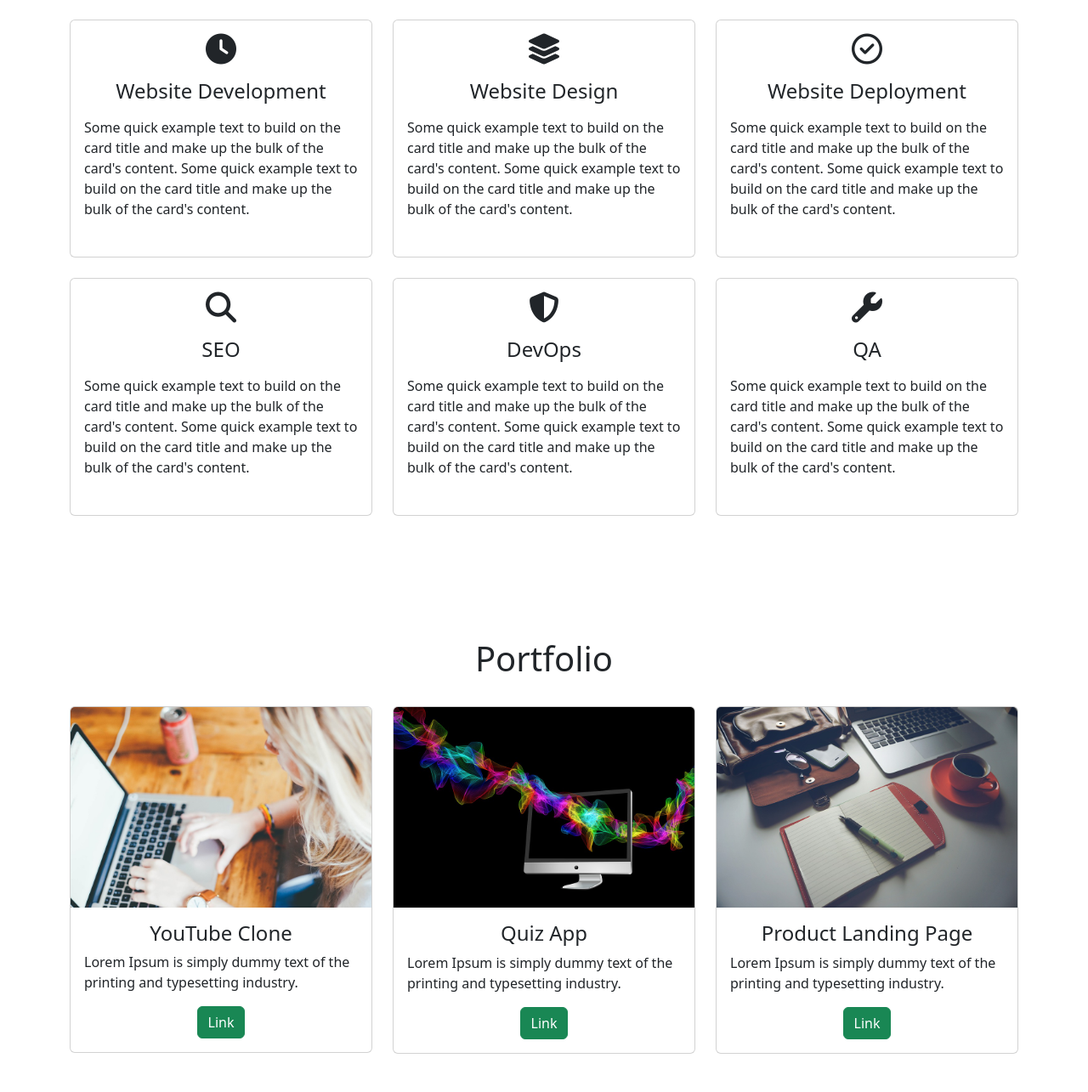
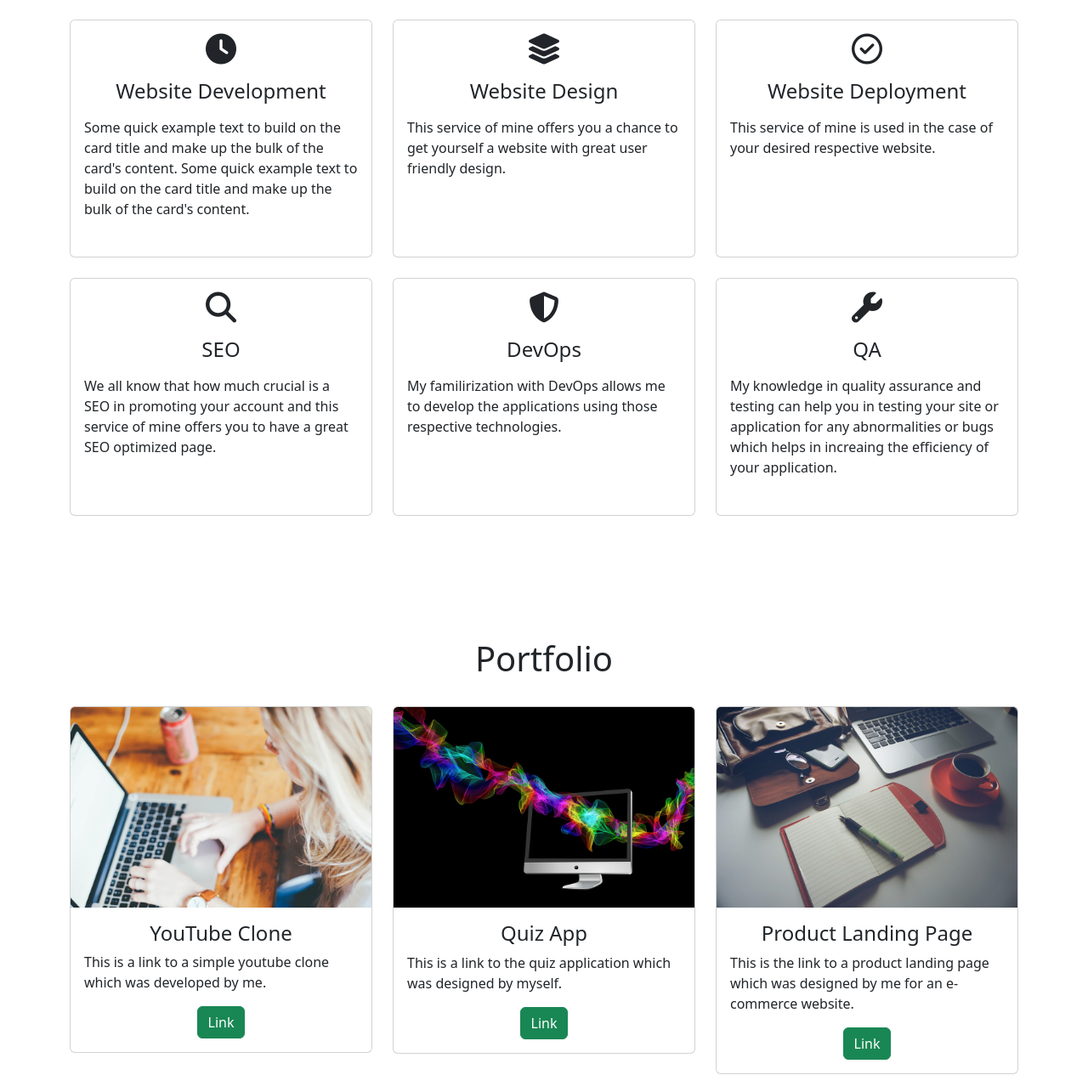
Before and after one commit to Vital-Kancharla/vitals_portfolio, a plain HTML site: page index.html in a window 1280 px wide. Shown: the part 1500-2785 px from the top of the page at 85% size. Drawn offline with nearby package versions, Linux system fonts and the light colour scheme.

Commit message:
Update index.html

```diff
--- a/index.html
+++ b/index.html
@@ -52,8 +52,8 @@
         <div class="container-fluid">
             <div class="row">
             <div class="col-lg-12 col-md-12 col-sm-12 col-xs-12 hero-text">
-                <h2 class="hero_title">Hi, it's me Vital kancharla</h2>
-                <p class="hero_desc">I am a professional freelancer in India</p>
+                <h2 class="hero_title">Hey!, it's me Vital kancharla</h2>
+                <p class="hero_desc">I am a professional freelancer from India</p>
             </div>
             </div>
         </div>
@@ -77,7 +77,7 @@
                             <ul>
                                 <li>Name: Vital Kancharla</li>
                                 <li>Age: 21</li>
-                                <li>Occupation: Web Developer</li>
+                                <li>Occupation: Freelancer</li>
 
                             </ul>
                         </div>
@@ -111,8 +111,7 @@
                         <div class="card-body">
                             <i class='fas servicesIcon fa-layer-group'></i>
                             <h4 class="card-title mt-3">Website Design</h4>
-                            <p class="card-text mt-3">Some quick example text to build on the card title and make up the bulk of the card's content.
-                                Some quick example text to build on the card title and make up the bulk of the card's content.
+                            <p class="card-text mt-3">This service of mine offers you a chance to get yourself a website with great user friendly design.
                             </p>
                         </div>
                     </div>
@@ -123,8 +122,7 @@
                         <div class="card-body">
                             <i class='far servicesIcon fa-check-circle'></i>
                             <h4 class="card-title mt-3">Website Deployment</h4>
-                            <p class="card-text mt-3">Some quick example text to build on the card title and make up the bulk of the card's content.
-                                Some quick example text to build on the card title and make up the bulk of the card's content.
+                            <p class="card-text mt-3">This service of mine is used in the case of your desired respective website.
                             </p>
                         </div>
                     </div>
@@ -137,8 +135,7 @@
                         <div class="card-body">
                             <i class='fas servicesIcon fa-search'></i>
                             <h4 class="card-title mt-3">SEO</h4>
-                            <p class="card-text mt-3">Some quick example text to build on the card title and make up the bulk of the card's content.
-                                Some quick example text to build on the card title and make up the bulk of the card's content.
+                            <p class="card-text mt-3">We all know that how much crucial is a SEO in promoting your account and this service of mine offers you to have a great SEO optimized page.
                             </p>
                         </div>
                     </div>
@@ -149,8 +146,7 @@
                         <div class="card-body">
                             <i class='fas servicesIcon fa-shield-alt'></i>
                             <h4 class="card-title mt-3">DevOps</h4>
-                            <p class="card-text mt-3">Some quick example text to build on the card title and make up the bulk of the card's content.
-                                Some quick example text to build on the card title and make up the bulk of the card's content.
+                            <p class="card-text mt-3">My familirization with DevOps allows me to develop the applications using those respective technologies.
                             </p>
                         </div>
                     </div>
@@ -161,8 +157,7 @@
                         <div class="card-body">
                             <i class='fas servicesIcon fa-wrench'></i>
                             <h4 class="card-title mt-3">QA</h4>
-                            <p class="card-text mt-3">Some quick example text to build on the card title and make up the bulk of the card's content.
-                                Some quick example text to build on the card title and make up the bulk of the card's content.
+                            <p class="card-text mt-3">My knowledge in quality assurance and testing can help you in testing your site or application for any abnormalities or bugs which helps in increaing the efficiency of your application.
                             </p>
                         </div>
                     </div>
@@ -180,7 +175,7 @@
                         <img class="card-img-top" src="images/portfolioImage1.jpg" alt="Card image" style="width:100%">
                         <div class="card-body">
                             <h4 class="card-title">YouTube Clone</h4>
-                            <p class="card-text">Lorem Ipsum is simply dummy text of the printing and typesetting industry.</p>
+                            <p class="card-text">This is a link to a simple youtube clone which was developed by me.</p>
                             <div class="text-center">
                                 <a href="#" class="btn btn-success">Link</a>
                             </div>
@@ -193,7 +188,7 @@
                         <img class="card-img-top" src="images/portfolioImage4.jpg" alt="Card image" style="width:100%">
                         <div class="card-body">
                             <h4 class="card-title">Quiz App</h4>
-                            <p class="card-text">Lorem Ipsum is simply dummy text of the printing and typesetting industry.</p>
+                            <p class="card-text">This is a link to the quiz application which was designed by myself.</p>
                             <div class="text-center">
                                 <a href="#" class="btn btn-success">Link</a>
                             </div>
@@ -206,7 +201,7 @@
                         <img class="card-img-top" src="images/portfolioImage3.jpg" alt="Card image" style="width:100%">
                         <div class="card-body">
                             <h4 class="card-title">Product Landing Page</h4>
-                            <p class="card-text">Lorem Ipsum is simply dummy text of the printing and typesetting industry.</p>
+                            <p class="card-text">This is the link to a product landing page which was designed by me for an e-commerce website.</p>
                             <div class="text-center">
                                 <a href="#" class="btn btn-success">Link</a>
                             </div>
@@ -221,7 +216,7 @@
                         <img class="card-img-top" src="images/portfolioImage4.jpg" alt="Card image" style="width:100%">
                         <div class="card-body">
                             <h4 class="card-title">Messaging Service</h4>
-                            <p class="card-text">Lorem Ipsum is simply dummy text of the printing and typesetting industry.</p>
+                            <p class="card-text">This link takes you to the messaging servive site which wad developed my me.</p>
                             <div class="text-center">
                                 <a href="#" class="btn btn-success">Link</a>
                             </div>
@@ -234,7 +229,7 @@
                         <img class="card-img-top" src="images/portfolioImage1.jpg" alt="Card image" style="width:100%">
                         <div class="card-body">
                             <h4 class="card-title">Twitter Clone</h4>
-                            <p class="card-text">Lorem Ipsum is simply dummy text of the printing and typesetting industry.</p>
+                            <p class="card-text">This link takes you to the clone site of twitter which I had created.</p>
                             <div class="text-center">
                                 <a href="#" class="btn btn-success">Link</a>
                             </div>
@@ -247,7 +242,7 @@
                         <img class="card-img-top" src="images/portfolioImage4.jpg" alt="Card image" style="width:100%">
                         <div class="card-body">
                             <h4 class="card-title">Blog App</h4>
-                            <p class="card-text">Lorem Ipsum is simply dummy text of the printing and typesetting industry.</p>
+                            <p class="card-text">This link takes you to my blog application which I had created for the reference.</p>
                             <div class="text-center">
                                 <a href="#" class="btn btn-success">Link</a>
                             </div>
```
